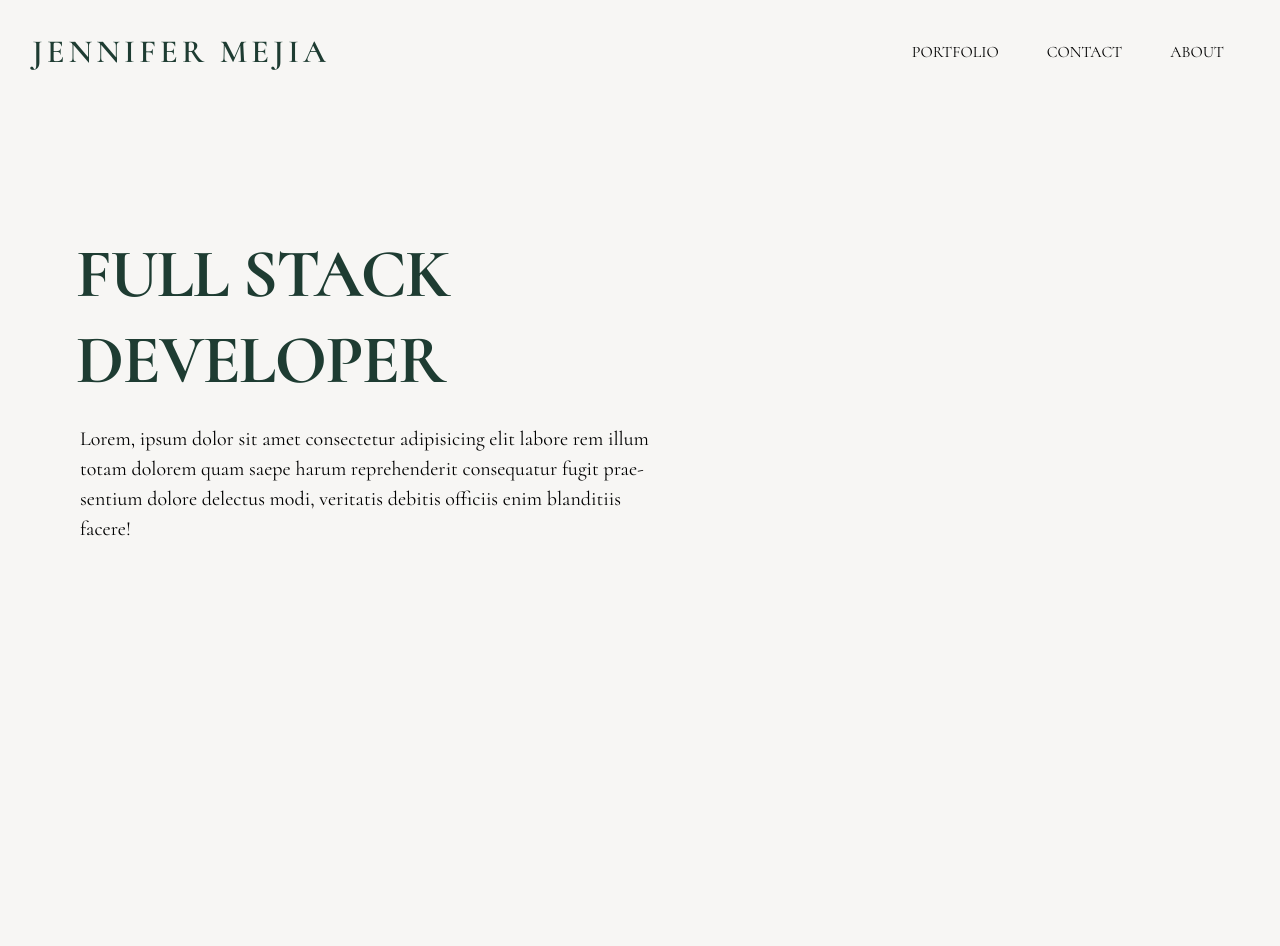
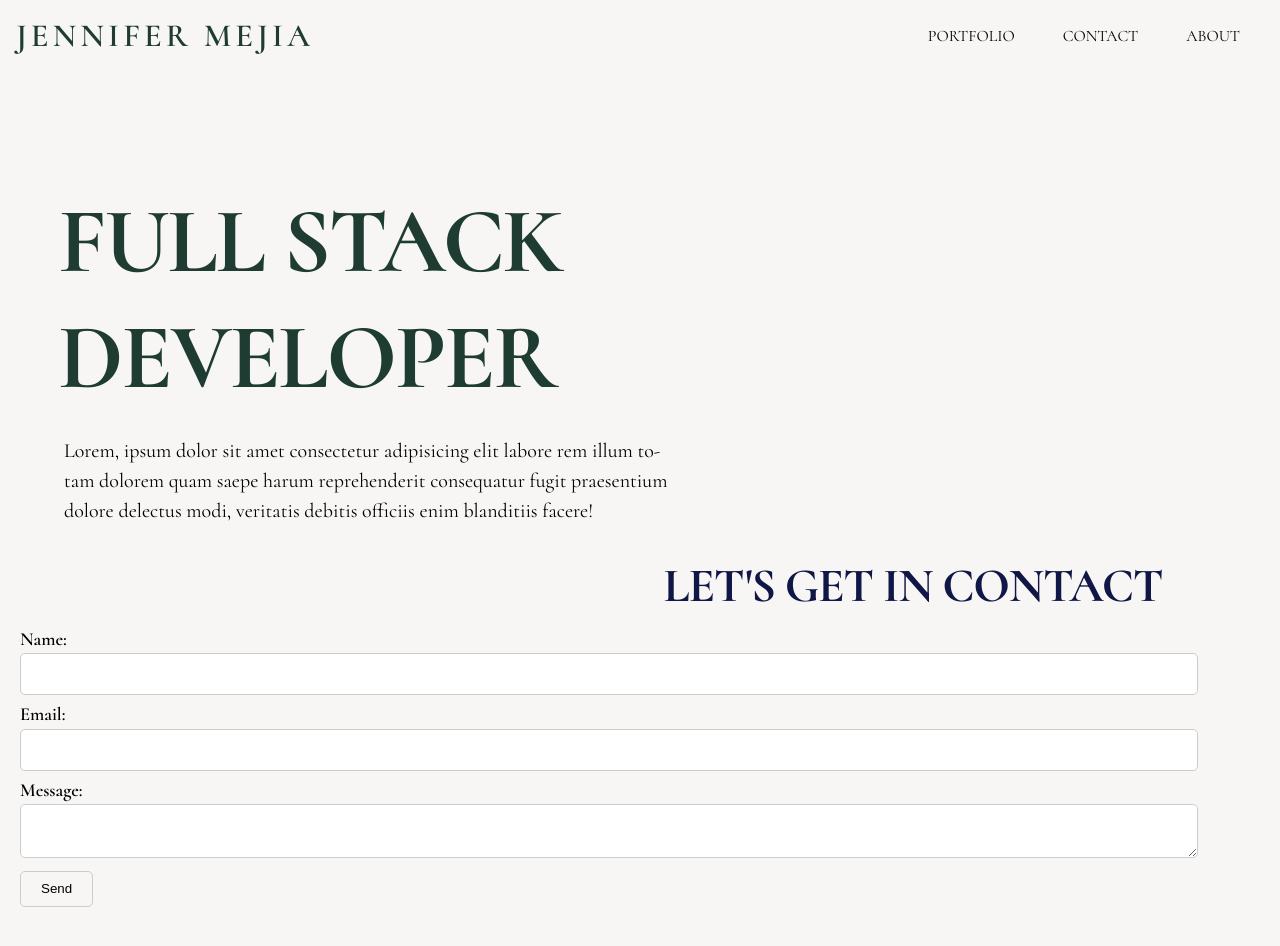
Before and after one commit to jjjgm/working-portfolio, a React (Create React App) app: page /contact in a window 1280 px wide. Before the commit the page ends 800 px from the top, so only its background shows below. Built offline with nearby package versions, Linux system fonts and the light colour scheme.

Commit message:
feature/ grids & contact form, wip about

```diff
--- a/src/App.js
+++ b/src/App.js
@@ -2,6 +2,10 @@ import React from 'react';
 import Header from './components/Header';
 
 import { BrowserRouter as Router, Routes, Route } from 'react-router-dom';
+
+import About from './components/About';
+import Portfolio from './components/Portfolio';
+import Form from './components/Form';
 
 function App() {
   return (
@@ -9,6 +13,13 @@ function App() {
       <header className="App-header">
         <Router>
           <Header />
+
+          <Routes>
+                <Route path="/about" element={<About/>} />
+                <Route path="/portfolio" element={<Portfolio/>} />
+                <Route path="/contact" element={<Form/>} />
+              </Routes>
+
         </Router>
       </header>
     </div>
--- /dev/null
+++ b/src/components/About.js
@@ -0,0 +1,23 @@
+import React from 'react';
+
+import './styles/About.css';
+
+function About() {
+    return (
+        <div>
+            <div className="about-section">
+                <h1>A BIT ABOUT ME</h1>
+
+
+                <h2>Hi, I'm Jennifer!</h2>
+                <p>Growing up in the San Gabriel Valley region of Southern California, helped me develop a deep appreciation for the local mountain ranges, which fueled my love for the outdoors.</p>
+
+                <p>In addition to coding, I find joy in exploring local museums, cycling with friends, listening to podcasts, solving puzzles, and occasionally indulging in evening gaming sessions. I also enjoy challenging myself on my gravel bike and maximizing my passion for organization around the home.</p>
+
+                <p>I am thrilled to connect with like-minded peers and contribute to impactful projects. Let's collaborate and create something truly amazing together!</p>
+            </div>
+        </div>
+    )
+}
+
+export default About;
--- /dev/null
+++ b/src/components/Form.js
@@ -0,0 +1,78 @@
+import React, { useState } from 'react';
+import './styles/Form.css';
+
+
+function Form() {
+    const [name, setName] = useState('');
+    const [email, setEmail] = useState('');
+    const [message, setMessage] = useState('');
+    const [emailError, setEmailError] = useState(false);
+
+    const handleSubmit = (e) => {
+        e.preventDefault();
+        if (name === '' || email === '' || message === '') {
+            alert('Please fill in all required fields.');
+        } else if (emailError) {
+            alert('Please enter a valid email address.');
+        } else {
+            // NEEDS SERVER SIDE TO SEND FORM TO AN EMAIL OR STORE IN DB
+            alert(`Thank you for reaching out ${name}. You will now be redirected`);
+            window.location.href = `mailto:businessjgm@icloud.com?subject=${'contact from ' + name}&body=${message}`
+            setName('');
+            setEmail('');
+            setMessage('');
+            setEmailError(false);
+
+            console.log('Form submitted');
+        };
+    }
+
+    return (
+        <div className="form-row">
+            <h2>LET'S GET IN CONTACT</h2>
+            <div className="contact-form">
+                <form onSubmit={handleSubmit}>
+                    <div className="form-row">
+                        <label htmlFor="name">Name:</label>
+                        <input
+                            type="text"
+                            id="name"
+                            value={name}
+                            onChange={(e) => setName(e.target.value)}
+                            required
+                        />
+                    </div>
+
+                    <div className="form-row">
+                        <label htmlFor="email">Email:</label>
+                        <input
+                            type="email"
+                            id="email"
+                            value={email}
+                            onChange={(e) => setEmail(e.target.value)}
+                            required
+                        />
+                    </div>
+
+                    <div className="form-row">
+                        <label htmlFor="message">Message:</label>
+                        <textarea
+                            id="message"
+                            value={message}
+                            onChange={(e) => setMessage(e.target.value)}
+                            required
+                        ></textarea>
+                    </div>
+
+                    <div className="form-row">
+                        <button type="submit">Send</button>
+                    </div>
+                </form>
+            </div>
+        </div>
+
+
+    )
+}
+
+export default Form;
--- a/src/components/Header.js
+++ b/src/components/Header.js
@@ -14,14 +14,18 @@ function Header() {
                         <li><Link to="/about" className="nav-menu-link">About</Link></li>
                     </ul>
                 </nav>
+
                 <section className="header-content">
                     <figure className="header-img">
                 {/* IMAGE HERE */}
                     </figure>
-                    <div class="header-opening container">
-                        <h2 class="header-title">Full Stack Developer</h2>
-                        <p>Lorem, ipsum dolor sit amet consectetur adipisicing elit labore rem illum totam dolorem quam saepe harum reprehenderit consequatur fugit praesentium dolore delectus modi, veritatis debitis officiis enim blanditiis facere!</p>
+
+                    <div className="header-opening container hidden">
+                        <h2 className="header-title">Full Stack Developer</h2>
+
+                        <p className="header-text">Lorem, ipsum dolor sit amet consectetur adipisicing elit labore rem illum totam dolorem quam saepe harum reprehenderit consequatur fugit praesentium dolore delectus modi, veritatis debitis officiis enim blanditiis facere!</p>
                     </div>
+
                 </section>
             </header>
         </div>
--- /dev/null
+++ b/src/components/Portfolio.js
@@ -0,0 +1,50 @@
+import React from 'react';
+
+import './styles/Portfolio.css';
+
+function Portfolio() {
+    return (
+<div className="portfolio-grid">
+
+<figure>
+{/* image */}
+	<caption>Project 1</caption>
+    <p className="figure-text">Lorem, ipsum dolor sit amet consectetur adipisicing elit labore rem illum totam dolorem quam saepe harum reprehenderit consequatur fugit praesentium dolore delectus modi, veritatis debitis officiis enim blanditiis facere!</p>
+</figure>
+
+<figure>
+	{/* image */}
+	<caption>Project 2</caption>
+    <p className="figure-text">Lorem, ipsum dolor sit amet consectetur adipisicing elit labore rem illum totam dolorem quam saepe harum reprehenderit consequatur fugit praesentium dolore delectus modi, veritatis debitis officiis enim blanditiis facere!</p>
+</figure>
+
+<figure>
+	{/* image */}
+	<caption>Project 3</caption>
+    <p className="figure-text">Lorem, ipsum dolor sit amet consectetur adipisicing elit labore rem illum totam dolorem quam saepe harum reprehenderit consequatur fugit praesentium dolore delectus modi, veritatis debitis officiis enim blanditiis facere!</p>
+</figure>
+
+<figure>
+	{/* image */}
+	<caption>Project 4</caption>
+    <p className="figure-text">Lorem, ipsum dolor sit amet consectetur adipisicing elit labore rem illum totam dolorem quam saepe harum reprehenderit consequatur fugit praesentium dolore delectus modi, veritatis debitis officiis enim blanditiis facere!</p>
+</figure>
+
+<figure>
+	{/* image */}
+	<caption>Project 5</caption>
+    <p className="figure-text">Lorem, ipsum dolor sit amet consectetur adipisicing elit labore rem illum totam dolorem quam saepe harum reprehenderit consequatur fugit praesentium dolore delectus modi, veritatis debitis officiis enim blanditiis facere!</p>
+</figure>
+
+<figure>
+	{/* image */}
+	<caption>Project 6</caption>
+    <p className="figure-text">Lorem, ipsum dolor sit amet consectetur adipisicing elit labore rem illum totam dolorem quam saepe harum reprehenderit consequatur fugit praesentium dolore delectus modi, veritatis debitis officiis enim blanditiis facere!</p>
+</figure>
+
+</div>
+
+    )
+}
+
+export default Portfolio
--- /dev/null
+++ b/src/components/styles/About.css
@@ -0,0 +1,7 @@
+.about-section {
+    margin: 1em;
+}
+
+.header-opening {
+    display: hidden;
+}
--- /dev/null
+++ b/src/components/styles/Form.css
@@ -0,0 +1,53 @@
+.form-row {
+    margin-bottom: 10px;
+}
+
+.form-row h2 {
+    color: var(--h1-header);
+    font-size: 3em;
+    letter-spacing: -.025em;
+    line-height: 1;
+    text-align: end;
+    margin-right: 2.45em;
+    text-transform: uppercase;
+}
+
+.contact-form {
+    display: flex;
+    flex-direction: column;
+    justify-content: center;
+    padding: 20px;
+    border-radius: 5px;
+}
+
+.contact-form form {
+    max-width: 95%;
+    width: 100%;
+}
+
+label {
+    display: block;
+    margin-bottom: 5px;
+    font-size: 1.15rem;
+    font-weight: 600;
+}
+
+input,
+textarea {
+    width: 100%;
+    padding: 10px;
+    border-radius: 5px;
+    border: 1px solid #ccc;
+    font-size: 1rem;
+    font-weight: 400;
+    font-family: var(--alt-font);
+}
+
+button {
+    background-color: transparent;
+    border: none;
+    padding: 10px 20px;
+    border-radius: 5px;
+    border: 1px solid #ccc;
+    cursor: pointer;
+}
--- a/src/components/styles/Header.css
+++ b/src/components/styles/Header.css
@@ -1,49 +1,12 @@
-* {
-    box-sizing: border-box;
-    line-height: 1;
-    list-style: none;
-    margin: 0;
-    padding: 0;
-}
-
-a {
-    text-decoration: none;
-    transition: .25s;
-}
-
-/* button {
-    background: transparent;
-    border: none;
-    border-radius: 2em;
-    cursor: pointer;
-    font-size: .875em;
-    font-weight: 600;
-    height: 2em;
-    letter-spacing: -.025em;
-    text-transform: uppercase;
-    transition: .25s;
-}
-
-button:hover {
-    background-color: var(--item-bg)
+/* header {
+    min-height: 100vh;
 } */
 
-header {
-    min-height: 100vh;
-}
-
-img {
+.header-img {
     height: 100%;
     object-fit: cover;
     object-position: 50% 80%;
     width: 100%;
-}
-
-p {
-    font-size: 1.25em;
-    hyphens: auto;
-    line-height: 1.5;
-    margin: 1em 0;
 }
 
 .container {
@@ -81,6 +44,29 @@ p {
     padding: .5em .75em;
     text-transform: uppercase;
     color: var(--grey-font-color);
+    text-decoration: none;
+    transition: .25s;
+}
+
+.header-opening {
+    margin: auto;
+    max-width: 30em
+}
+
+.header-title {
+    color: var(--h1-alternate);
+    font-size: 5em;
+    letter-spacing: -.025em;
+    line-height: 1.25;
+    margin-left: -.0625em;
+    text-transform: uppercase;
+}
+
+.header-text {
+    font-size: 1.25em;
+    hyphens: auto;
+    line-height: 1.5;
+    margin: 1em 0;
 }
 
 /* IMAGE IN HEADER */
@@ -93,19 +79,22 @@ p {
     width: 15em;
 } */
 
-.header-opening {
-    margin: auto;
-    max-width: 30em
+/* button {
+    background: transparent;
+    border: none;
+    border-radius: 2em;
+    cursor: pointer;
+    font-size: .875em;
+    font-weight: 600;
+    height: 2em;
+    letter-spacing: -.025em;
+    text-transform: uppercase;
+    transition: .25s;
 }
 
-.header-title {
-    color: var(--h1-alternate);
-    font-size: 3.5em;
-    letter-spacing: -.025em;
-    line-height: 1.25;
-    margin-left: -.0625em;
-    text-transform: uppercase;
-}
+button:hover {
+    background-color: var(--item-bg)
+} */
 
 
 /* SMALLER SCREENS - TO DESKTOP */
@@ -114,13 +103,13 @@ p {
         overflow: hidden;
     }
 
-    img {
+    .header-img  {
         object-position: 50% 100%;
     }
 
-    .container {
+    /* .container {
         padding: 2em;
-    }
+    } */
 
     .header-nav {
         flex-direction: row;
@@ -142,7 +131,7 @@ p {
     }
 
     .header-title {
-        font-size: calc(1vw + 3.5em);
+        font-size: calc(1vw + 5em);
     }
 
     /* .header-img {
--- /dev/null
+++ b/src/components/styles/Portfolio.css
@@ -0,0 +1,86 @@
+.portfolio-grid {
+    display: flex;
+    flex-flow: row wrap;
+    justify-content: space-between;
+}
+
+.portfolio-grid figure {
+    border: 1px solid #333;
+    position: relative;
+    font-size: 0;
+    margin-left: 0;
+    margin: 2% 0;
+    flex: 0 0 48%;
+}
+
+/* .portfolio-grid figure:nth-child(even) img {
+    float: right;
+} */
+
+/* .portfolio-grid figure img {
+    width: 60%;
+    height: auto;
+    margin-top: -2rem;
+} */
+
+/* GRID HEADER */
+.portfolio-grid figure caption {
+    position: absolute;
+    right: 4%;
+    /* WHERE HEADER SITS ABOVE / INLINE */
+    top: -34%;
+    text-transform: uppercase;
+    font-size: 3rem;
+    font-weight: 600;
+    color: var(--h1-header);
+    text-align: right;
+}
+
+/* GRID P */
+.figure-text {
+    /* position: absolute; */
+    right: 4%;
+    top: 5%;
+    text-transform: uppercase;
+    font-size: 1rem;
+    line-height: 1.3;
+    margin: 1em 0;
+    text-align: left;
+}
+
+.portfolio-grid figure:nth-child(even) caption {
+    left: 4%;
+    right: auto;
+    text-align: left;
+}
+
+
+@media screen and (max-width: 900px) {
+    .portfolio-grid figure caption {
+        font-size: 1.4rem;
+    }
+}
+
+@media screen and (max-width: 800px) {
+    .portfolio-grid figure caption {
+        font-size: 1.25rem;
+    }
+}
+
+@media screen and (max-width: 750px) {
+    .portfolio-grid figure {
+        flex: 0 0 100%;
+        margin-bottom: 7%;
+    }
+
+    .portfolio-grid figure caption {
+        font-size: 1.6rem;
+    }
+}
+
+@media screen and (max-width: 450px) {
+    .portfolio-grid figure caption {
+        font-size: 1.2rem;
+        width: 50%;
+    }
+}
--- a/src/index.css
+++ b/src/index.css
@@ -16,11 +16,16 @@
 
 /* GLOBAL COLORS */
 --grey-font: #151515;
-
 }
 
 
-
+* {
+  box-sizing: border-box;
+  line-height: 1;
+  list-style: none;
+  margin: 0;
+  padding: 0;
+}
 
 body {
   margin: auto;
```
